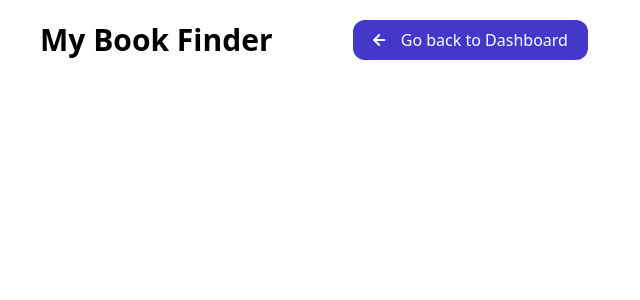
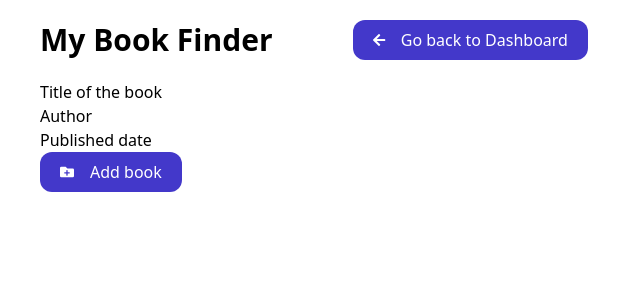
Before and after one commit to Lennartstachowiak/my-book-finder, a React (Create React App) app: page /create-book in a window 1280 px wide. Shown: the top 300 px of the page, without its empty margins (0-640 px from the left). Built offline with nearby package versions, Linux system fonts and the light colour scheme.

Commit message:
[add] LinkButton

```diff
--- a/src/App.tsx
+++ b/src/App.tsx
@@ -1,7 +1,7 @@
 import { BrowserRouter, Routes, Route } from "react-router-dom";
 import "./index.css";
 import App from "./Screens/HomeScreen";
-import CreateBook from "./Screens/CreateBook";
+import CreateBookScreen from "./Screens/CreateBookScreen";
 
 function Main() {
   return (
@@ -9,7 +9,7 @@ function Main() {
       <BrowserRouter>
         <Routes>
           <Route path="/" element={<App />} />
-          <Route path="/create-book" element={<CreateBook />} />
+          <Route path="/create-book" element={<CreateBookScreen />} />
         </Routes>
       </BrowserRouter>
     </div>
--- a/src/Screens/CreateBook.tsx
+++ /dev/null
@@ -1,21 +0,0 @@
-import Header from "./components/Header";
-import { faArrowLeft } from "@fortawesome/free-solid-svg-icons";
-
-const CreateBookForm = () => {
-  return <div></div>;
-};
-function CreateBook() {
-  return (
-    <div>
-      <Header
-        buttonText="Go back to Dashboard"
-        buttonIcon={faArrowLeft}
-        buttonAction="/"
-        isSearchBarVisible={false}
-      />
-      <CreateBookForm />
-    </div>
-  );
-}
-
-export default CreateBook;
--- /dev/null
+++ b/src/Screens/CreateBookScreen.tsx
@@ -0,0 +1,47 @@
+import Header from "./components/Header";
+import { faArrowLeft } from "@fortawesome/free-solid-svg-icons";
+import { faFolderPlus } from "@fortawesome/free-solid-svg-icons";
+import Button from "./components/Button";
+import { Link } from "react-router-dom";
+
+function handleSubmit() {
+  console.log("Submit");
+}
+
+const InputField = ({ label }: { label: string }) => {
+  return (
+    <div>
+      <label htmlFor="">{label}</label>
+      <input type="text" />
+    </div>
+  );
+};
+
+const CreateBookForm = () => {
+  return (
+    <div>
+      <form onSubmit={handleSubmit}>
+        <InputField label="Title of the book" />
+        <InputField label="Author" />
+        <InputField label="Published date" />
+        <Button type="submit" text="Add book" icon={faFolderPlus} />
+      </form>
+    </div>
+  );
+};
+function CreateBookScreen() {
+  return (
+    <div>
+      <Header
+        buttonType="button"
+        buttonText="Go back to Dashboard"
+        buttonIcon={faArrowLeft}
+        buttonAction="/"
+        isSearchBarVisible={false}
+      />
+      <CreateBookForm />
+    </div>
+  );
+}
+
+export default CreateBookScreen;
--- a/src/Screens/HomeScreen.tsx
+++ b/src/Screens/HomeScreen.tsx
@@ -46,6 +46,7 @@ function HomeScreen() {
   return (
     <div>
       <Header
+        buttonType="button"
         buttonText="Add new Book"
         buttonIcon={faFolderPlus}
         buttonAction="/create-book"
--- a/src/Screens/components/AddBookButton.tsx
+++ /dev/null
@@ -1,24 +0,0 @@
-import { Link } from "react-router-dom";
-import { FontAwesomeIcon } from "@fortawesome/react-fontawesome";
-import { IconDefinition } from '@fortawesome/fontawesome-svg-core';
-
-const Button = ({text, icon, action}: {text:string, icon:IconDefinition, action:string}) => {
-  return (
-    <Link to={action}>
-      <button
-        type="button"
-        className="bg-indigo-700 px-5 py-2 rounded-xl flex flex-nowrap items-center"
-      >
-        <FontAwesomeIcon
-          className="mr-4"
-          icon={icon}
-          color="white"
-          size="sm"
-        />
-        <p className="text-white text-base whitespace-nowrap">{text}</p>
-      </button>
-    </Link>
-  );
-};
-
-export default Button;
--- /dev/null
+++ b/src/Screens/components/Button.tsx
@@ -0,0 +1,24 @@
+import { FontAwesomeIcon } from "@fortawesome/react-fontawesome";
+import { IconDefinition } from "@fortawesome/fontawesome-svg-core";
+
+const Button = ({
+  type,
+  text,
+  icon,
+}: {
+  type: "button" | "submit" | "reset" | undefined;
+  text: string;
+  icon: IconDefinition;
+}) => {
+  return (
+    <button
+      type={type}
+      className="bg-indigo-700 px-5 py-2 rounded-xl flex flex-nowrap items-center"
+    >
+      <FontAwesomeIcon className="mr-4" icon={icon} color="white" size="sm" />
+      <p className="text-white text-base whitespace-nowrap">{text}</p>
+    </button>
+  );
+};
+
+export default Button;
--- a/src/Screens/components/Header.tsx
+++ b/src/Screens/components/Header.tsx
@@ -1,14 +1,15 @@
-import Button from "./AddBookButton";
+import LinkButton from "./LinkButton";
 import SearchBar from "./SearchBar";
-import { faFolderPlus } from "@fortawesome/free-solid-svg-icons";
 import { IconDefinition } from "@fortawesome/fontawesome-svg-core";
 
 function Header({
+  buttonType,
   buttonText,
   buttonIcon,
   buttonAction,
   isSearchBarVisible,
 }: {
+  buttonType: "button" | "submit" | "reset" | undefined;
   buttonText: string;
   buttonIcon: IconDefinition;
   buttonAction: string;
@@ -19,7 +20,12 @@ function Header({
       <h2 className="font-semibold text-3xl whitespace-nowrap">
         My Book Finder
       </h2>
-      <Button text={buttonText} icon={buttonIcon} action={buttonAction} />
+      <LinkButton
+        type={buttonType}
+        text={buttonText}
+        icon={buttonIcon}
+        action={buttonAction}
+      />
       <SearchBar visible={isSearchBarVisible} />
     </header>
   );
--- /dev/null
+++ b/src/Screens/components/LinkButton.tsx
@@ -0,0 +1,23 @@
+import { Link } from "react-router-dom";
+import { IconDefinition } from "@fortawesome/fontawesome-svg-core";
+import Button from "./Button";
+
+const LinkButton = ({
+  type,
+  text,
+  icon,
+  action,
+}: {
+  type: "button" | "submit" | "reset" | undefined;
+  text: string;
+  icon: IconDefinition;
+  action: string;
+}) => {
+  return (
+    <Link to={action}>
+      <Button type={type} text={text} icon={icon} />
+    </Link>
+  );
+};
+
+export default LinkButton;
```
